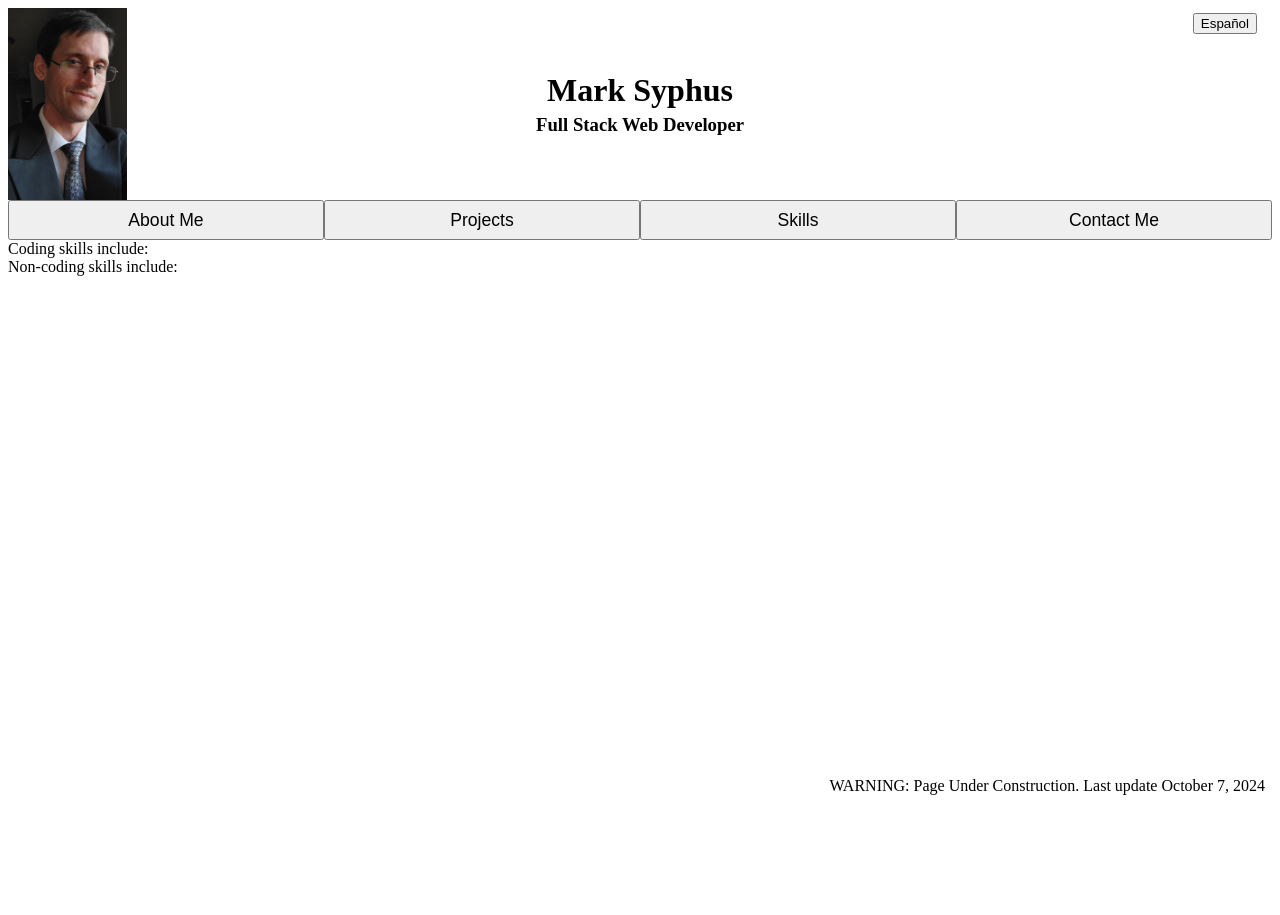
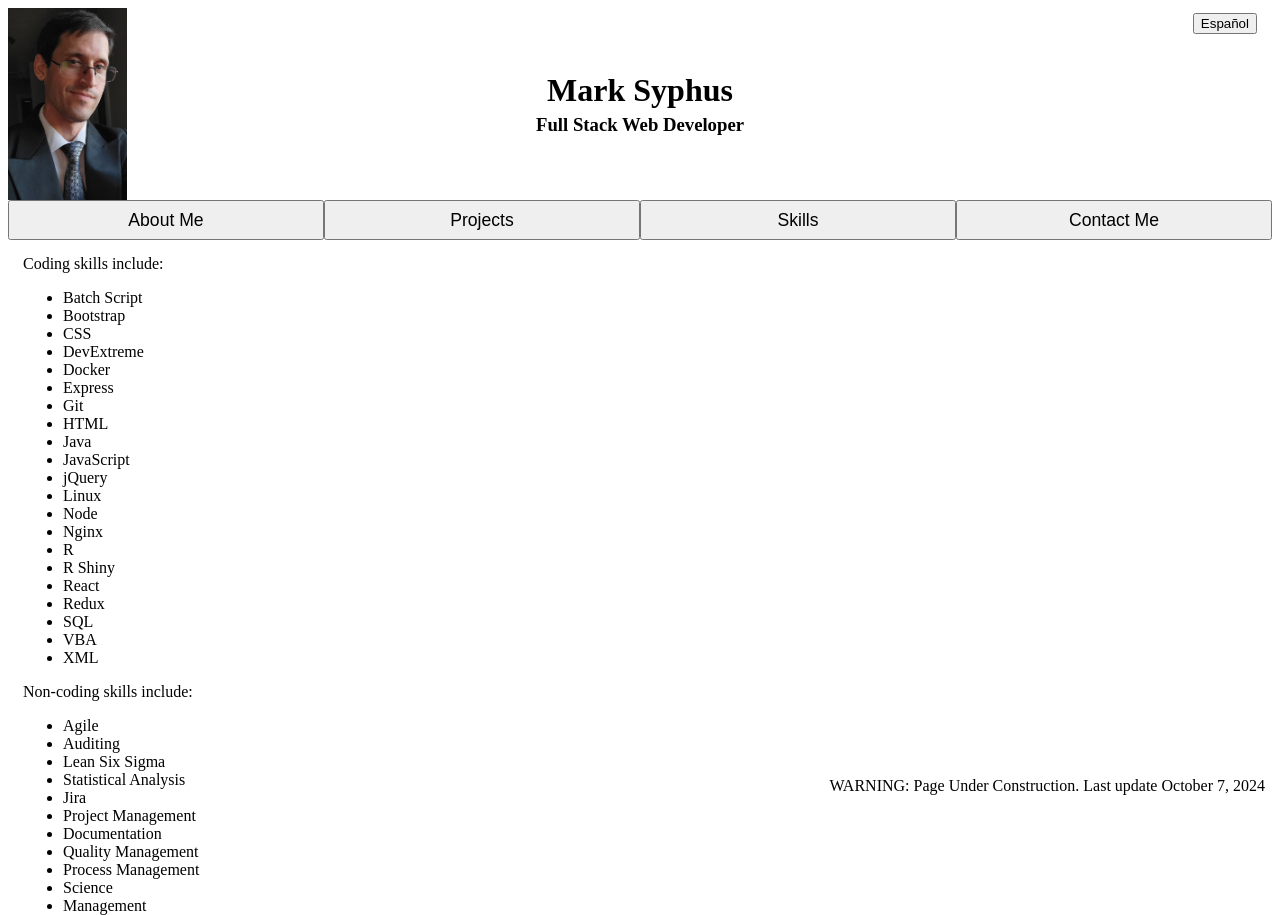
Before and after one commit to msyphus/msyphus.github.io, a React (Vite) app: page / in a window 1280 px wide. Both pictures are taken after a click on the button "Skills". Before the commit the page ends 800 px from the top, so only its background shows below. Built offline with nearby package versions, Linux system fonts and the light colour scheme.

Commit message:
added skills

```diff
--- a/src/Skills.jsx
+++ b/src/Skills.jsx
@@ -1,12 +1,52 @@
 function Skills() {
 
     return (
-        <div>
+        <div className='contentContainer'>
             <div>
-                Coding skills include:
+                <div>
+                    Coding skills include:
+                </div>
+                <ul>
+                    <li>Batch Script</li>
+                    <li>Bootstrap</li>
+                    <li>CSS</li>
+                    <li>DevExtreme</li>
+                    <li>Docker</li>
+                    <li>Express</li>
+                    <li>Git</li>
+                    <li>HTML</li>
+                    <li>Java</li>
+                    <li>JavaScript</li>
+                    <li>jQuery</li>
+                    <li>Linux</li>
+                    <li>Node</li>
+                    <li>Nginx</li>
+                    <li>R</li>
+                    <li>R Shiny</li>
+                    <li>React</li>
+                    <li>Redux</li>
+                    <li>SQL</li>
+                    <li>VBA</li>
+                    <li>XML</li>
+                </ul>
             </div>
             <div>
-                Non-coding skills include:
+                <div>
+                    Non-coding skills include:
+                </div>
+                <ul>
+                    <li>Agile</li>
+                    <li>Auditing</li>
+                    <li>Lean Six Sigma</li>
+                    <li>Statistical Analysis</li>
+                    <li>Jira</li>
+                    <li>Project Management</li>
+                    <li>Documentation</li>
+                    <li>Quality Management</li>
+                    <li>Process Management</li>
+                    <li>Science</li>
+                    <li>Management</li>
+                </ul>
             </div>
         </div>
     )
```
